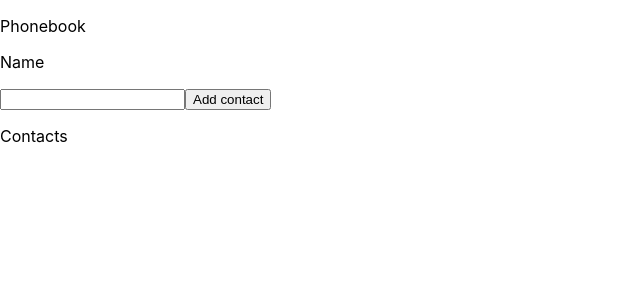
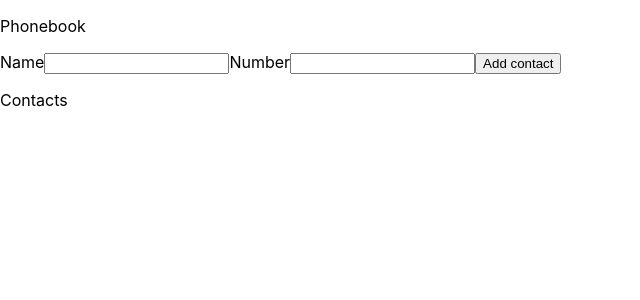
Before and after one commit to Perslay/goit-react-hw-02-phonebook, a React (Create React App) app: page / in a window 1280 px wide. Shown: the top 300 px of the page, without its empty margins (0-640 px from the left). Built offline with nearby package versions, Linux system fonts and the light colour scheme.

Commit message:
Add number
Beginning. Add number too, not just name

```diff
--- a/src/components/App.jsx
+++ b/src/components/App.jsx
@@ -2,11 +2,13 @@ import React, { Component } from 'react';
 // https://www.npmjs.com/package/nanoid
 import { nanoid } from 'nanoid';
 // model.id = nanoid() //=> "V1StGXR8_Z5jdHi6B-myT"
+import css from '../styles/App.module.css';
 
 export class App extends Component {
   state = {
     contacts: [],
     name: '',
+    number: '',
   };
 
   handleChange = event => {
@@ -37,20 +39,30 @@ export class App extends Component {
   };
 
   render() {
-    const { contacts, name } = this.state;
+    const { contacts, name, number } = this.state;
 
     return (
       <>
         <div>
           <p>Phonebook</p>
           <div>
-            <p>Name</p>
             <form onSubmit={this.add}>
+              <label htmlFor="name">Name</label>
               <input
                 type="text"
                 name="name"
+                id="name"
                 pattern="^[a-zA-Zа-яА-Я]+((['\s\-][a-zA-Zа-яА-Я ])?[a-zA-Zа-яА-Я]*)*$"
                 title="Name may contain only letters, apostrophe, dash and spaces. For example Adrian, Jacob Mercer, Charles de Batz de Castelmore d'Artagnan"
+                required
+              />
+              <label htmlFor="number">Number</label>
+              <input
+                type="tel"
+                name="number"
+                id="number"
+                pattern="^\+((?:9[679]|8[035789]|6[789]|5[90]|42|3[578]|2[1-689])|9[0-58]|8[1246]|6[0-6]|5[1-8]|4[013-9]|3[0-469]|2[70]|7|1)(?:\W*\d){0,13}\d$"
+                title="Phone number must start with +, be at least 3 digits and can contain spaces, dashes"
                 required
               />
               <button type="submit">Add contact</button>
@@ -61,7 +73,9 @@ export class App extends Component {
           <p>Contacts</p>
           <ul>
             {contacts.map(contact => (
-              <li key={contact.id}>{contact.name}</li>
+              <li key={contact.id}>
+                {contact.name}: {contact.number}
+              </li>
             ))}
           </ul>
         </div>
```
Also changed, not shown: src/styles/App.module.css (added).
